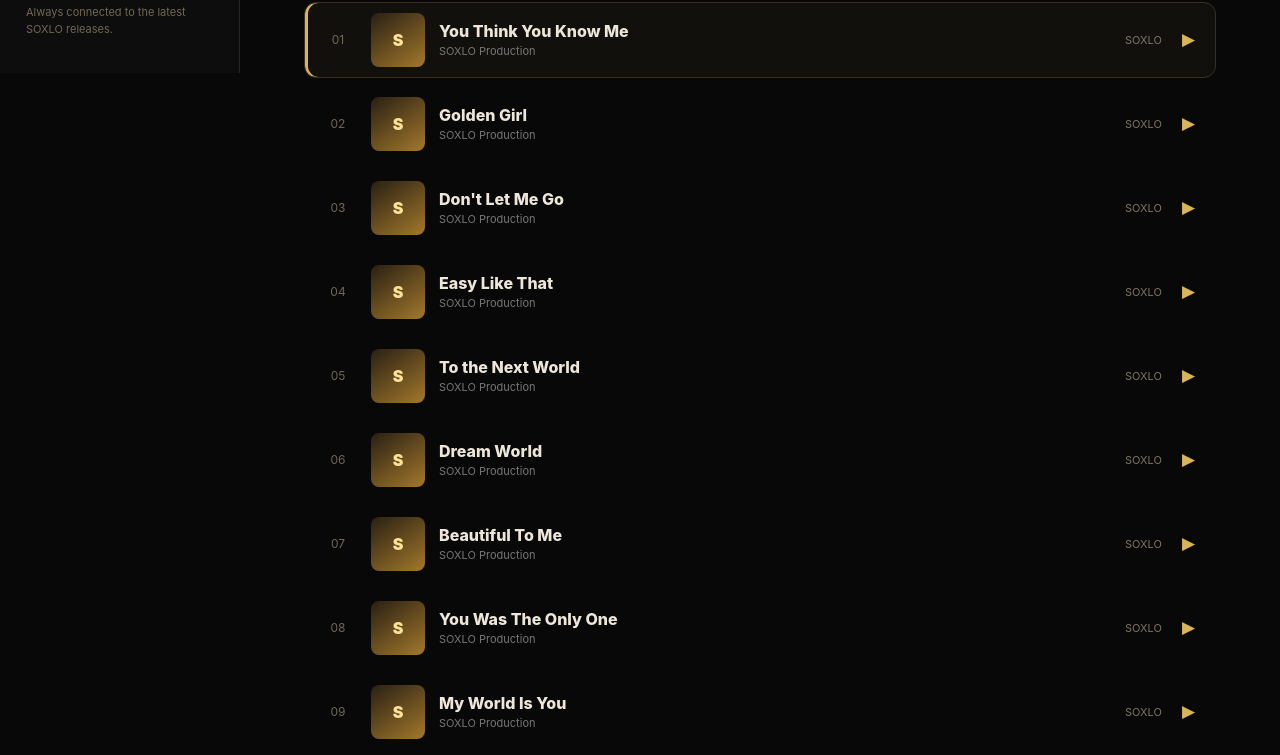
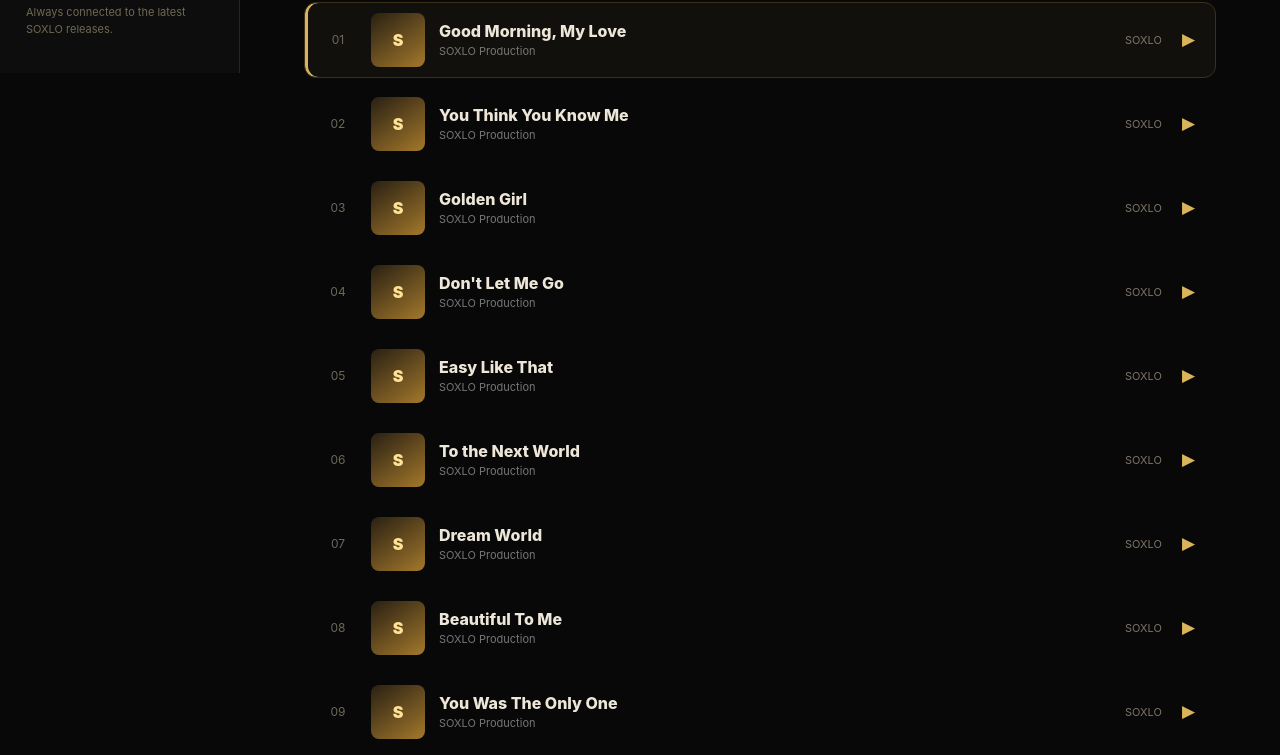
Before and after one commit to soxlo-production/Soxlo-Production, a plain HTML site: page player.html in a window 1280 px wide. Shown: the part 727-1482 px from the top of the page. Drawn offline with Linux system fonts and the light colour scheme; no server answers.

Commit message:
Add Good Morning, My Love audio to SOXLO playlist

```diff
--- a/player.html
+++ b/player.html
@@ -159,7 +159,7 @@
       });
     })();
   </script>
-  <script src="player.js?v=20260903-1"></script>
+  <script src="player.js?v=20261015-1"></script>
   <script src="pwa.js?v=20260823-1700"></script>
 </body>
 </html>
--- a/player.js
+++ b/player.js
@@ -2,6 +2,7 @@ const SUPABASE_URL='https://ovwfqbcxsdfddnfdgopg.supabase.co';
 const SUPABASE_ANON_KEY='sb_publishable_h5KpewMqq8xOyf6VqFymyg_pgQXB99p';
 const PUBLIC_BUCKET='public-songs';
 const builtInTracks=[
+{title:'Good Morning, My Love',src:'music/good-morning-my-love.mp3'},
 {title:'You Think You Know Me',src:'videos/1787483448110.mp4'},
 {title:'Golden Girl',src:'videos/1785964769490.mp4'},
 {title:"Don't Let Me Go",src:'videos/1784533770988.mp4'},
--- a/sw.js
+++ b/sw.js
@@ -1,4 +1,4 @@
-const CACHE='soxlo-player-v6-20260904-2250';
+const CACHE='soxlo-player-v7-20261015-1';
 const SHELL=['./','./index.html','./style.css','./posters.css','./script.js','./poster-fix.js','./pwa.js','./manifest.webmanifest','./members.html','./members.css','./vip-menu.css','./members.js','./members.webmanifest','./studio.html','./studio.js','./voice-studio.html','./voice-studio.js','./songs.html','./supabase-config.json','./soxlo-app-icon.svg'];
 self.addEventListener('install',event=>{
   self.skipWaiting();
```
Also changed, not shown: 1 other file.
